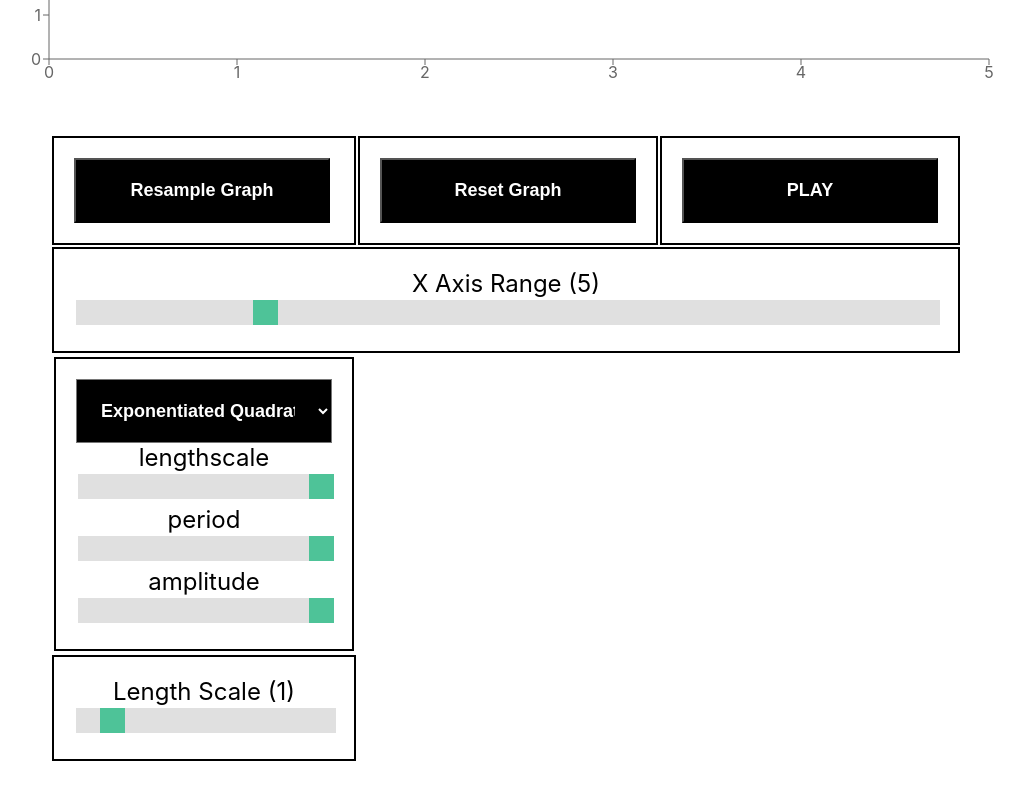
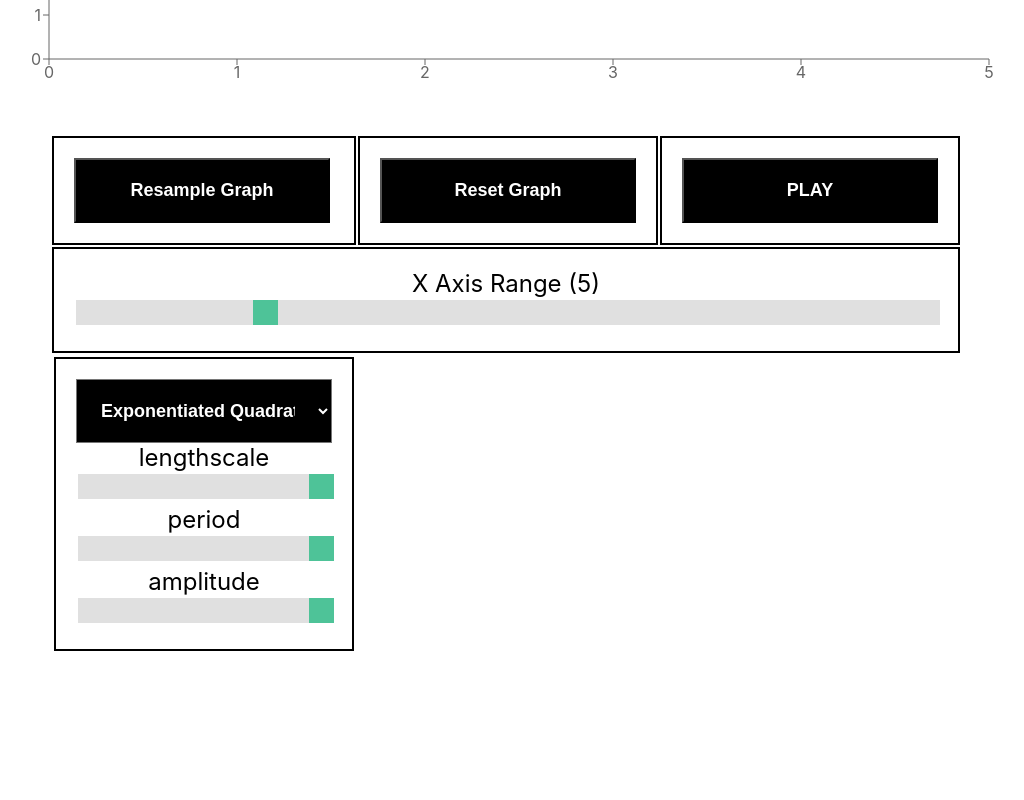
Before and after one commit to mrkobhrai/drawing-sounds, a React (Create React App) app in the folder frontend/: page / in a window 1280 px wide. Shown: the part 619-1419 px from the top of the page, without its empty margins (134-1158 px from the left). Built offline with nearby package versions, Linux system fonts and the light colour scheme.

Commit message:
Remove unnecessary slider

```diff
--- a/frontend/src/components/SoundGraph.tsx
+++ b/frontend/src/components/SoundGraph.tsx
@@ -134,11 +134,6 @@ class SoundGraph extends React.Component<Props, State> {
             <tr>
                 {this.generateKernelDropdownAndParameters()}
             </tr>
-            <tr>
-                <td className={"params"}>
-                    <Slider name={`Length Scale (${this.state.lengthScale})`} min={0} max={10} value={this.state.lengthScale} onChange={(e) => this.handleLengthscaleSet(e)}/>
-                </td>
-            </tr>
         </table>
     }
 
```
